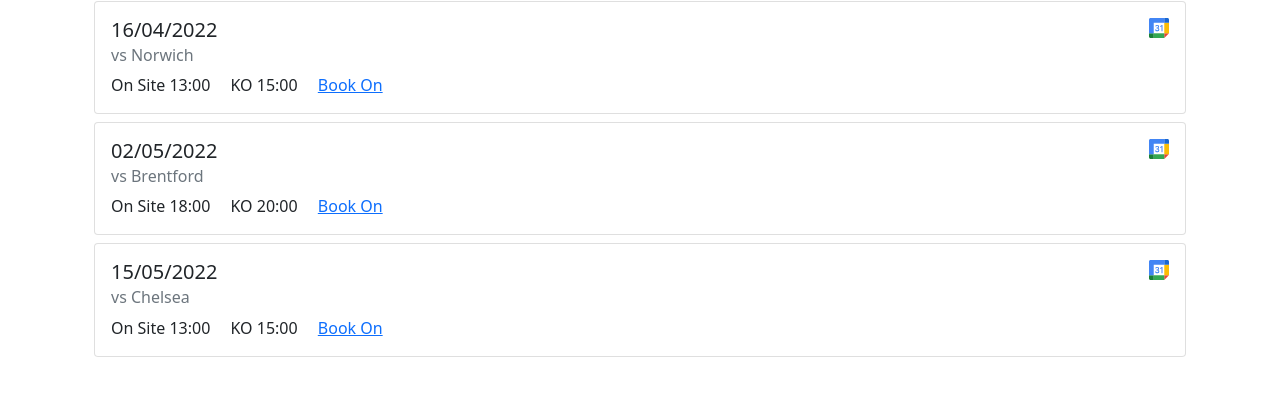
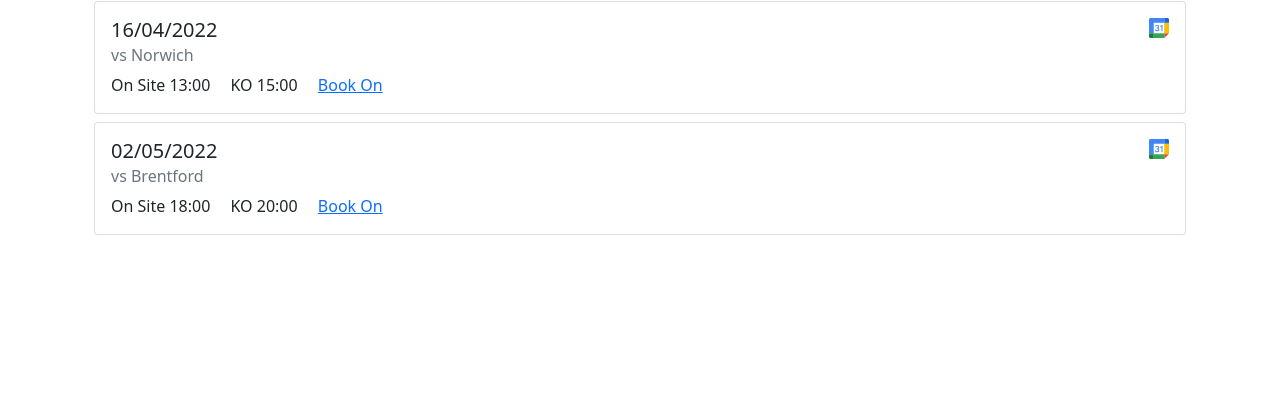
Before and after one commit to HarryEMartland/sja-united-matches, a plain HTML site: page index.html in a window 1280 px wide. Shown: the part 153-546 px from the top of the page. Drawn offline with nearby package versions, Linux system fonts and the light colour scheme.

Commit message:
Deploying to gh-pages from @ HarryEMartland/sja-united-matches@d30bd05f7f280fdc168454c7c9f695ab553ab8d0 🚀

```diff
--- a/index.html
+++ b/index.html
@@ -58,22 +58,6 @@
                 </div>
             </div>
 
-
-            <div class="card mt-2">
-                <div class="card-body">
-                    <h5 class="card-title">
-                        15/05/2022
-                       <a href="https://www.google.com/calendar/render?action=TEMPLATE&amp;			text=SJA United vs Chelsea&amp;			dates=20220515T130000%2F20220515T170000			&amp;location=Old Trafford, Sir Matt Busby Way, Old Trafford, Stretford, Manchester M16 0RA, UK" title="Add to Google Maps" target="_blank" class="card-link"><img
-                                   style="height: 1em; float: right" src="gcalendar.svg"></a>
-                    </h5>
-                    <h6 class="card-subtitle mb-2 text-muted">vs Chelsea</h6>
-                    <span class="card-link">On Site 13:00</span>
-                    <span class="card-link">KO 15:00</span>
-                    <span class="card-link"><a href="mailto:sue.burke@sja.org.uk?subject=15/05/2022%20Game&amp;body=Hi Sue, please can you book me on the 15/05/2022 game.%0D%0A%0D%0AThanks%0D%0A%3CFull%20Name%3E" target="_blank">Book On</a></span>
-
-                </div>
-            </div>
-
     </div>
 
 </div>
```
